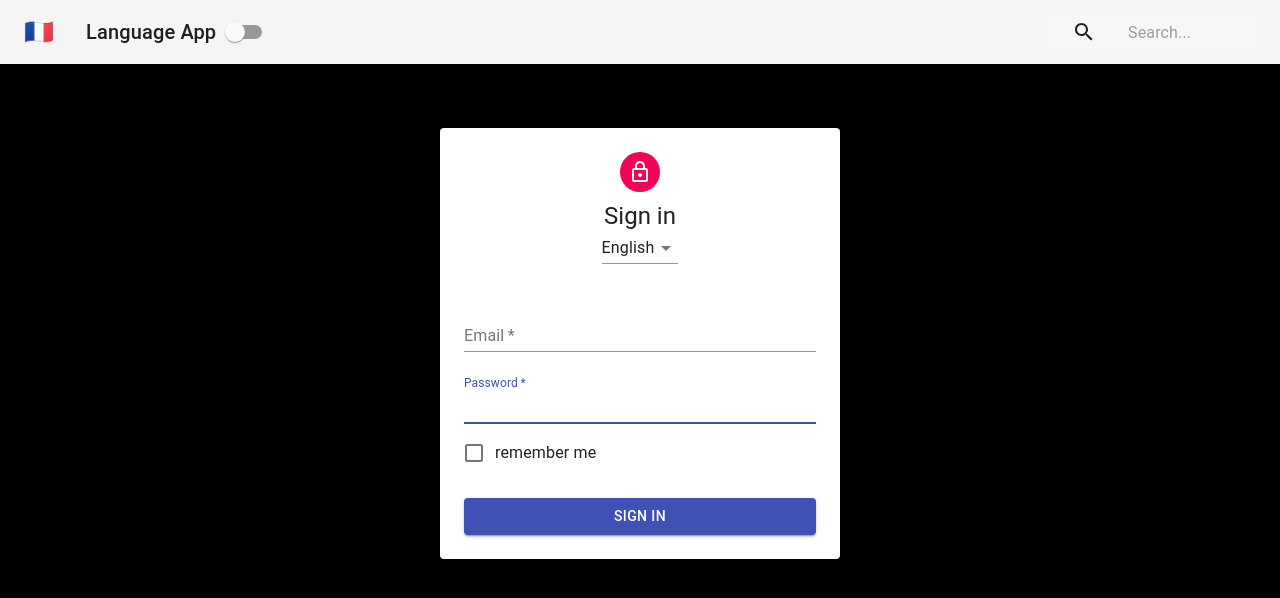
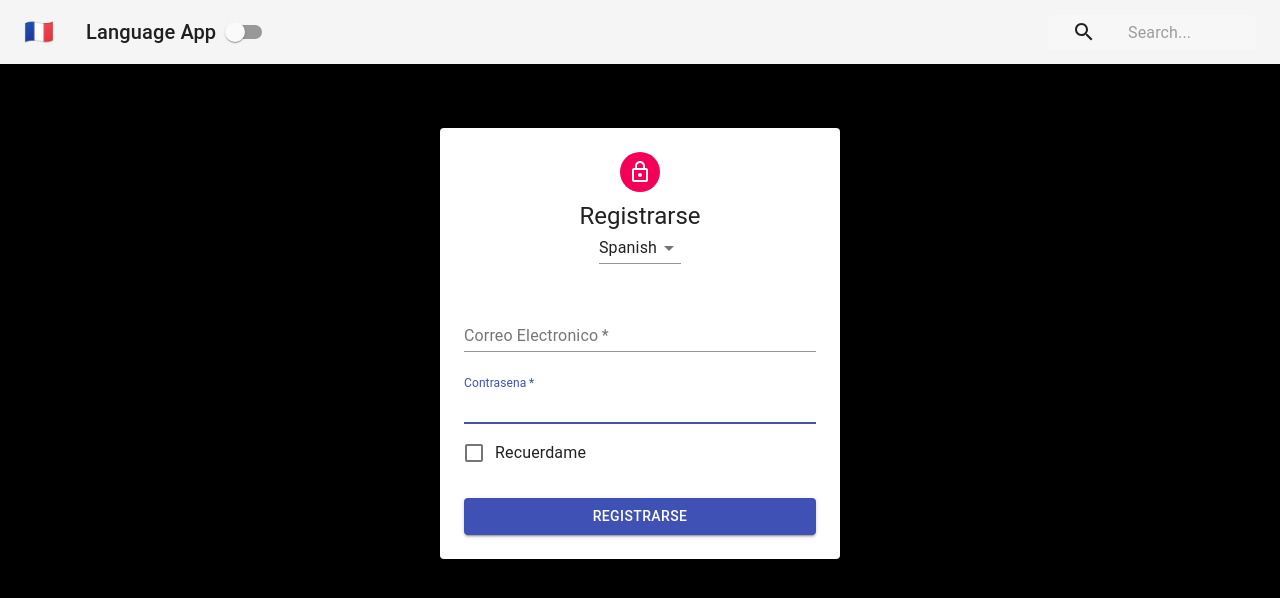
Before and after one commit to richardqge/react-LanguageApp, a React (Create React App) app: page / in a window 1280 px wide. Shown: the top 598 px of the page. Built offline with nearby package versions, Linux system fonts and the light colour scheme.

Commit message:
Add LanguageContext.js and consume the context in Form.js to change the languages

```diff
--- a/src/App.js
+++ b/src/App.js
@@ -2,16 +2,19 @@
 import Navbar from "./Navbar";
 import PageContent from "./PageContent";
 import Form from "./Form";
-import {ThemeProvider} from './contexts/ThemeContext';
+import { ThemeProvider } from "./contexts/ThemeContext";
+import { LanguageProvider } from "./contexts/LanguageContext";
 
 class App extends Component {
   render() {
     return (
       <ThemeProvider>
-        <PageContent>
-          <Navbar />
-          <Form />
-        </PageContent>
+        <LanguageProvider>
+          <PageContent>
+            <Navbar />
+            <Form />
+          </PageContent>
+        </LanguageProvider>
       </ThemeProvider>
     );
   }
--- a/src/Form.js
+++ b/src/Form.js
@@ -14,34 +14,59 @@
 import Select from "@material-ui/core/Select";
 import { withStyles } from "@material-ui/core/styles";
 import styles from "./styles/FormStyles";
+import { LanguageContext } from "./contexts/LanguageContext";
+
+const words = {
+  english: {
+    signIn: "Sign In",
+    email: "Email",
+    password: "Password",
+    remember: "Remember Me"
+  },
+  french: {
+    signIn: "Se Connecter",
+    email: "Adresse Electronique",
+    password: "Mot de Passe",
+    remember: "Souviens-toi De Moi"
+  },
+  spanish: {
+    signIn: "Registrarse",
+    email: "Correo Electronico",
+    password: "Contrasena",
+    remember: "Recuerdame"
+  }
+};
 
 class Form extends Component {
+  static contextType = LanguageContext;
   render() {
+    const { language, changeLanguage } = this.context;
     const { classes } = this.props;
+    const { email, signIn, password, remember } = words[language];
     return (
       <main className={classes.main}>
         <Paper className={classes.paper}>
           <Avatar className={classes.avatar}>
             <LockOutlinedIcon />
           </Avatar>
-          <Typography variant="h5">Sign in</Typography>
-          <Select value="english">
+          <Typography variant="h5">{signIn}</Typography>
+          <Select value={language} onChange={changeLanguage}>
             <MenuItem value="english">English</MenuItem>
             <MenuItem value="french">French</MenuItem>
             <MenuItem value="spanish">Spanish</MenuItem>
           </Select>
           <form className={classes.form}>
             <FormControl margin="normal" required fullWidth>
-              <InputLabel htmlFor="email">Email</InputLabel>
+              <InputLabel htmlFor="email">{email}</InputLabel>
               <Input id="email" name="email" autoFocus></Input>
             </FormControl>
             <FormControl margin="normal" required fullWidth>
-              <InputLabel htmlFor="password">Password</InputLabel>
+              <InputLabel htmlFor="password">{password}</InputLabel>
               <Input id="password" name="password" autoFocus></Input>
             </FormControl>
             <FormControlLabel
               control={<Checkbox color="primary" />}
-              label="remember me"
+              label={remember}
             ></FormControlLabel>
             <Button
               variant="contained"
@@ -50,7 +75,7 @@
               color="primary"
               className={classes.submit}
             >
-              Sign In
+              {signIn}
             </Button>
           </form>
         </Paper>
--- a/src/Navbar.js
+++ b/src/Navbar.js
@@ -13,7 +13,7 @@
   static contextType = ThemeContext;
 
   render() {
-    const { isDarkMode } = this.context;
+    const { isDarkMode, toggleTheme } = this.context;
     const { classes } = this.props;
     return (
       <div className={classes.root}>
@@ -25,7 +25,7 @@
             <Typography className={classes.title} variant="h6" color="inherit">
               Language App
             </Typography>
-            <Switch />
+            <Switch onChange={toggleTheme}/>
             <div className={classes.grow} />
             <div className={classes.search}>
               <div className={classes.searchIcon}>
--- /dev/null
+++ b/src/contexts/LanguageContext.js
@@ -0,0 +1,20 @@
+import React, { Component, createContext } from "react";
+
+export const LanguageContext = createContext();
+
+export class LanguageProvider extends Component {
+  constructor(props) {
+    super(props);
+    this.state = { language: "spanish" };
+  }
+  changeLanguage=(e)=>{
+    this.setState({language: e.target.value});
+  }
+  render() {
+    return (
+      <LanguageContext.Provider value={{ ...this.state, changeLanguage: this.changeLanguage }}>
+        {this.props.children}
+      </LanguageContext.Provider>
+    );
+  }
+}
--- a/src/contexts/ThemeContext.js
+++ b/src/contexts/ThemeContext.js
@@ -5,9 +5,13 @@
 export class ThemeProvider extends Component {
   constructor(props){
     super(props);
-    this.state={isDarkMode:true}
+    this.state={isDarkMode:true};
+    this.toggleTheme = this.toggleTheme.bind(this);
+  }
+  toggleTheme(){
+    this.setState({isDarkMode: !this.state.isDarkMode});
   }
   render() {
-    return <ThemeContext.Provider value={{...this.state, isWorking:true}}>{this.props.children}</ThemeContext.Provider>;
+    return <ThemeContext.Provider value={{...this.state, toggleTheme: this.toggleTheme}}>{this.props.children}</ThemeContext.Provider>;
   }
 }
```
